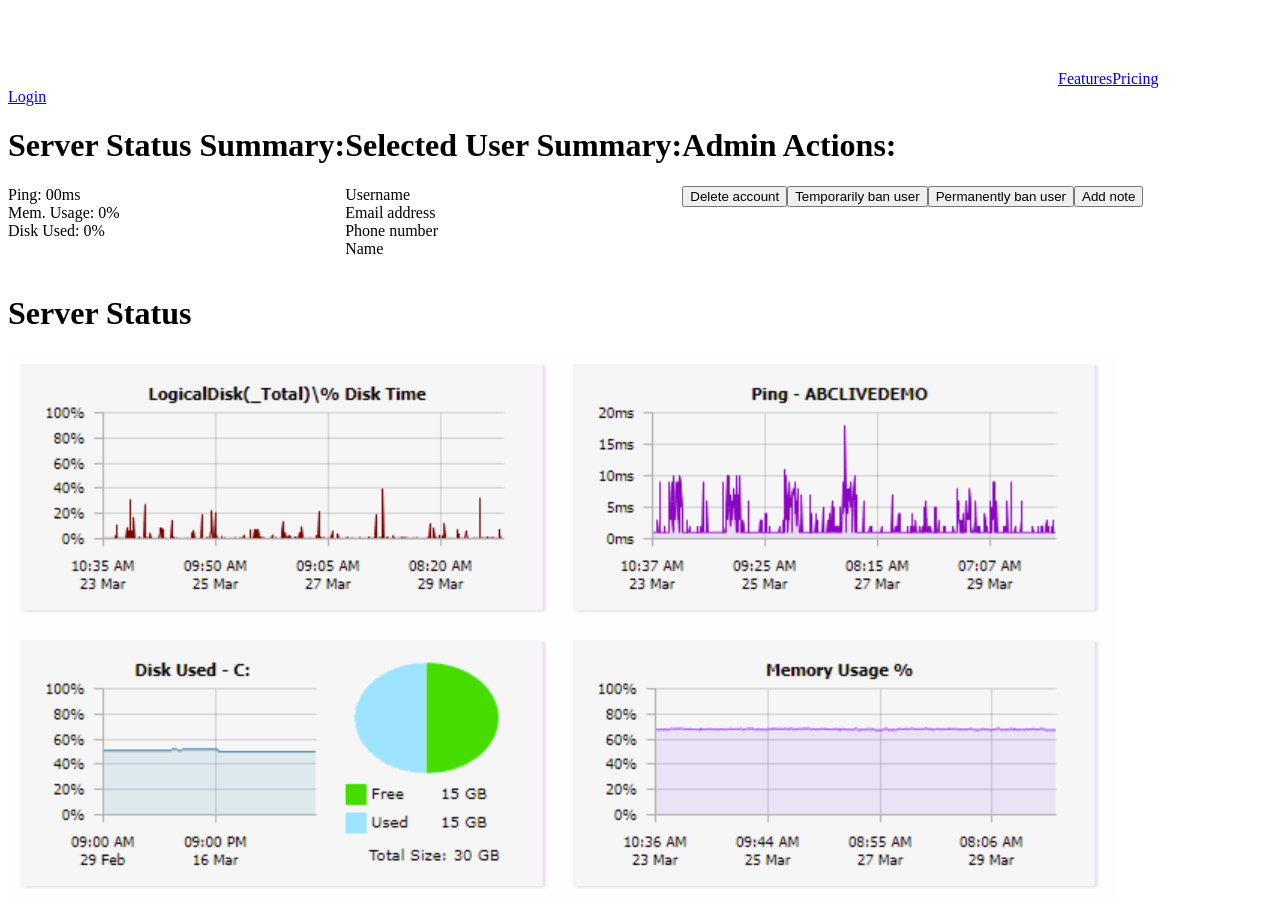
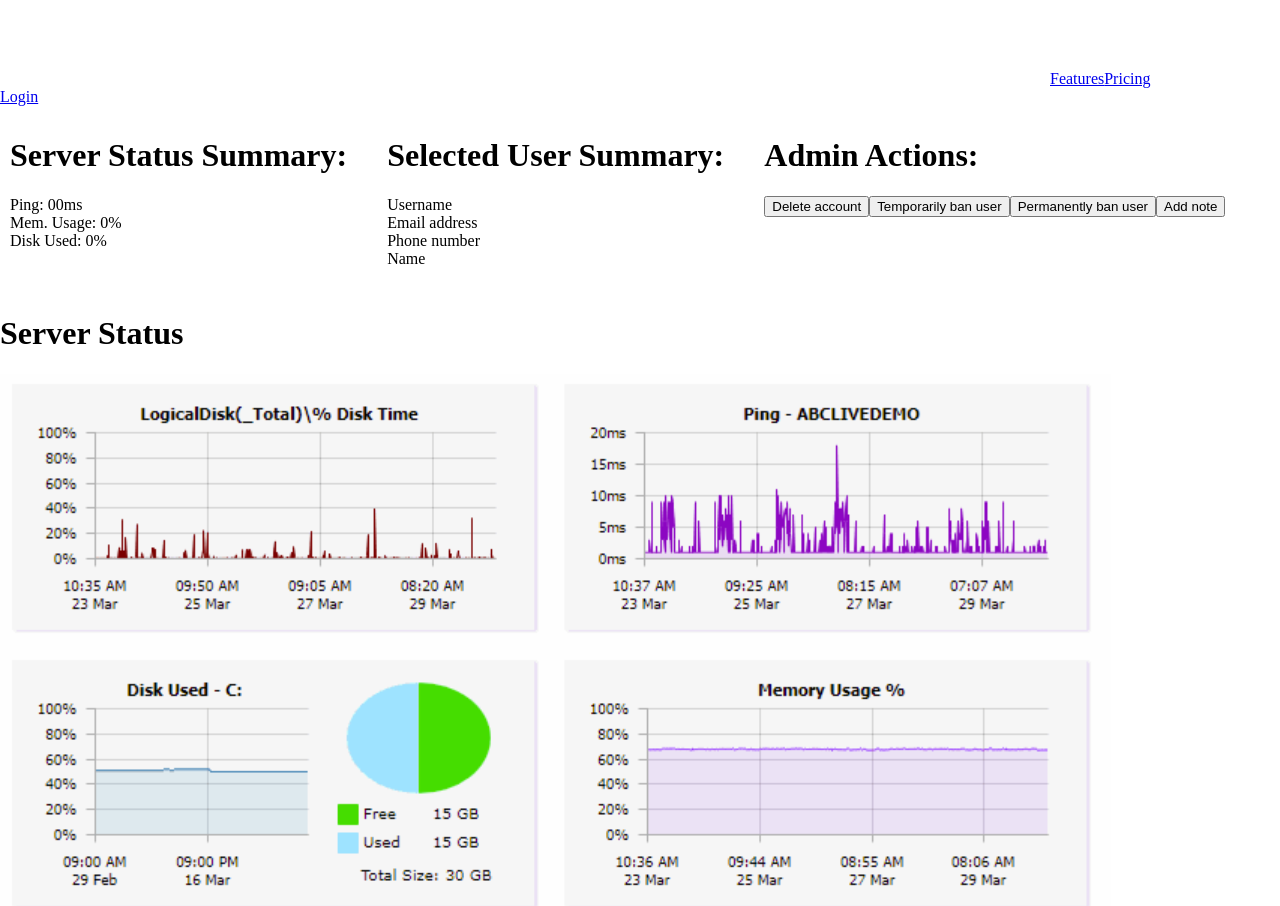
Before and after one commit to conner-chil32/Blueprint, a Next.js app in the folder blueprint/: page /admin-account-view in a window 1280 px wide. Shown: the part 1066-1972 px from the top of the page. Built offline with nearby package versions, Linux system fonts and the light colour scheme.

Commit message:
styled cells with bg color, spacing

```diff
--- a/blueprint/src/app/admin-account-view/adminView.module.css
+++ b/blueprint/src/app/admin-account-view/adminView.module.css
@@ -1,7 +1,23 @@
 .quickView {
     margin-top: 100px;
+    margin-left: var(--min-margin);
+    margin-right: var(--min-margin);
 }
 
 .topRow {
     display: flex;
+    gap: 20px;
 }
+
+.topCell {
+    background-color: var(--light-grey);
+    border-radius: var(--border-weight);
+    width: fit-content;
+    padding: 10px;
+
+}
+
+.ActionButtonsList{
+    display: flex;
+    flex-direction: column;
+}
```
